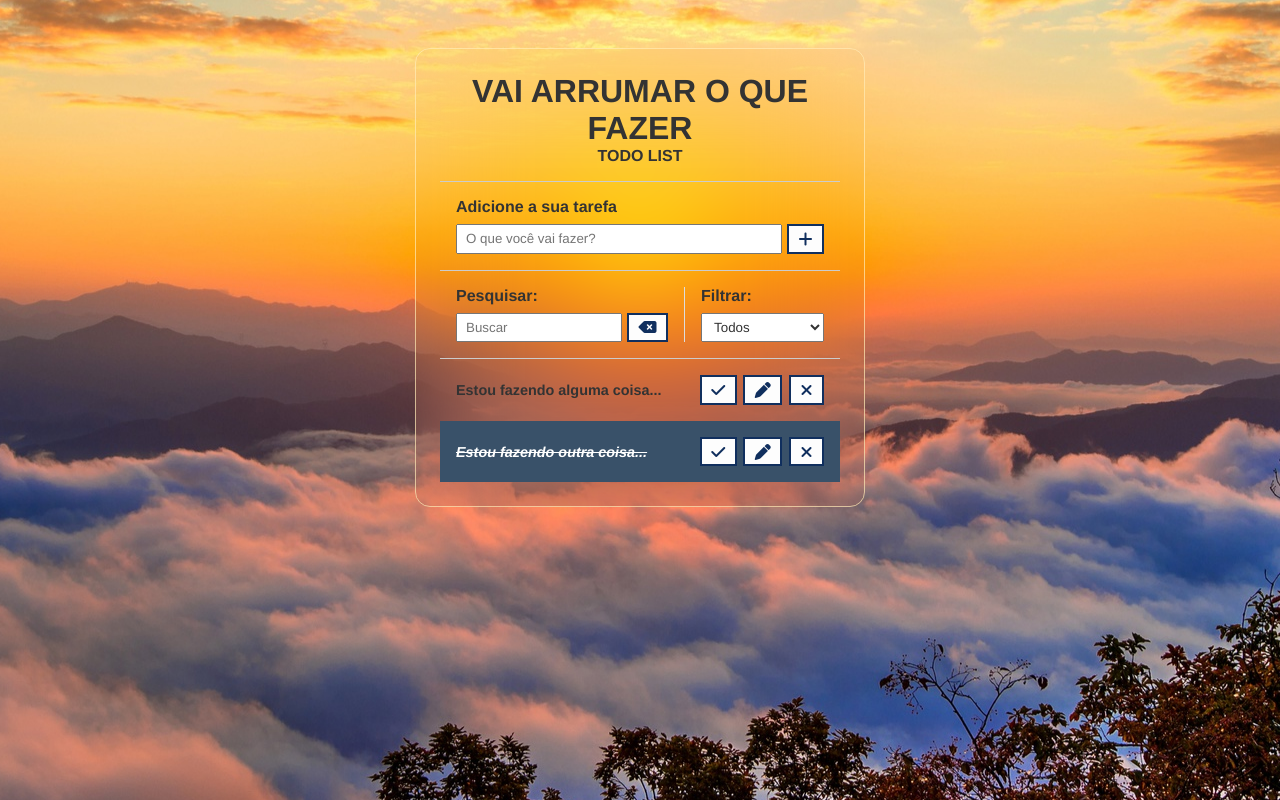
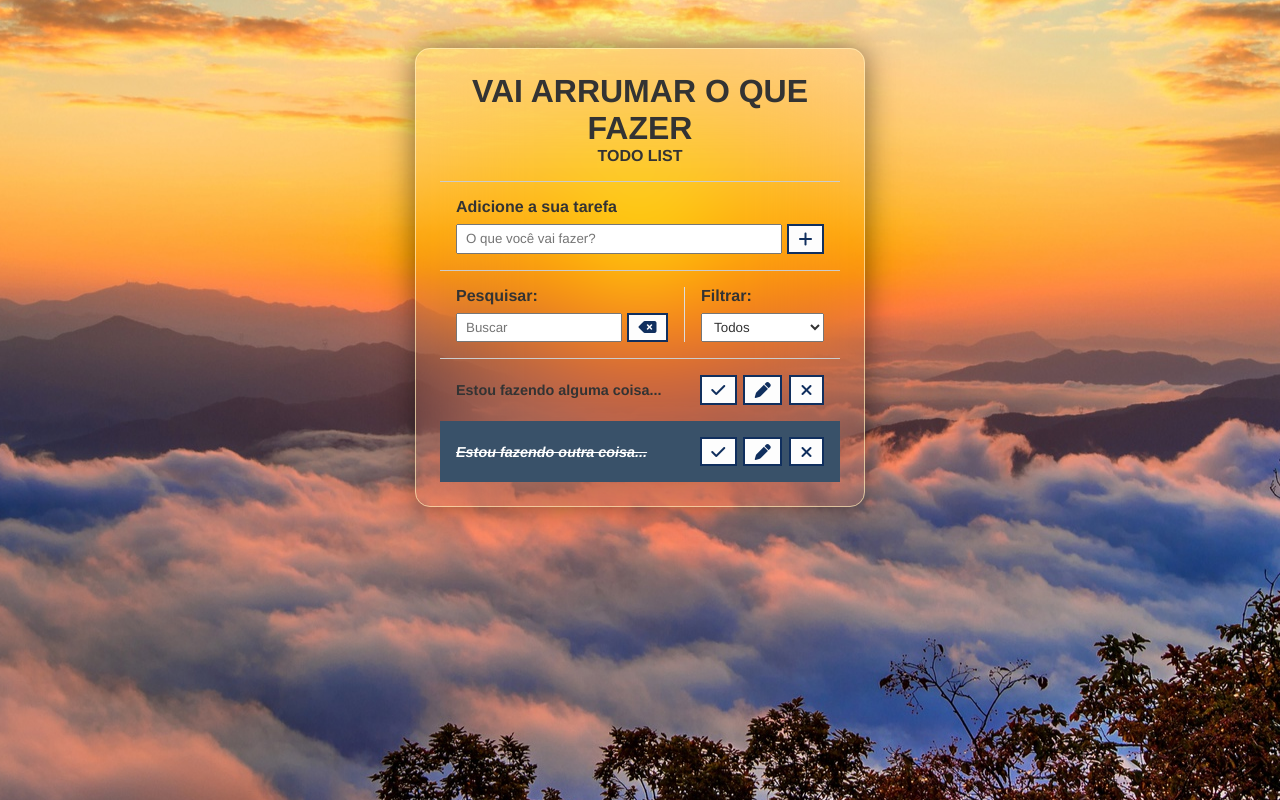
Before and after one commit to RenanMSF99/todo-list, a plain HTML site: page index.html in a window 1280 px wide. Drawn offline with Linux system fonts and the light colour scheme.

Commit message:
Box shadow

```diff
--- a/CSS/styles.css
+++ b/CSS/styles.css
@@ -62,6 +62,7 @@ input, select{
     backdrop-filter: blur(50px);
     padding: 1.5rem;
     border-radius: 15px;
+    box-shadow: 0 0 30px rgba(0,0 ,0, .5)
 
 }
 
```
